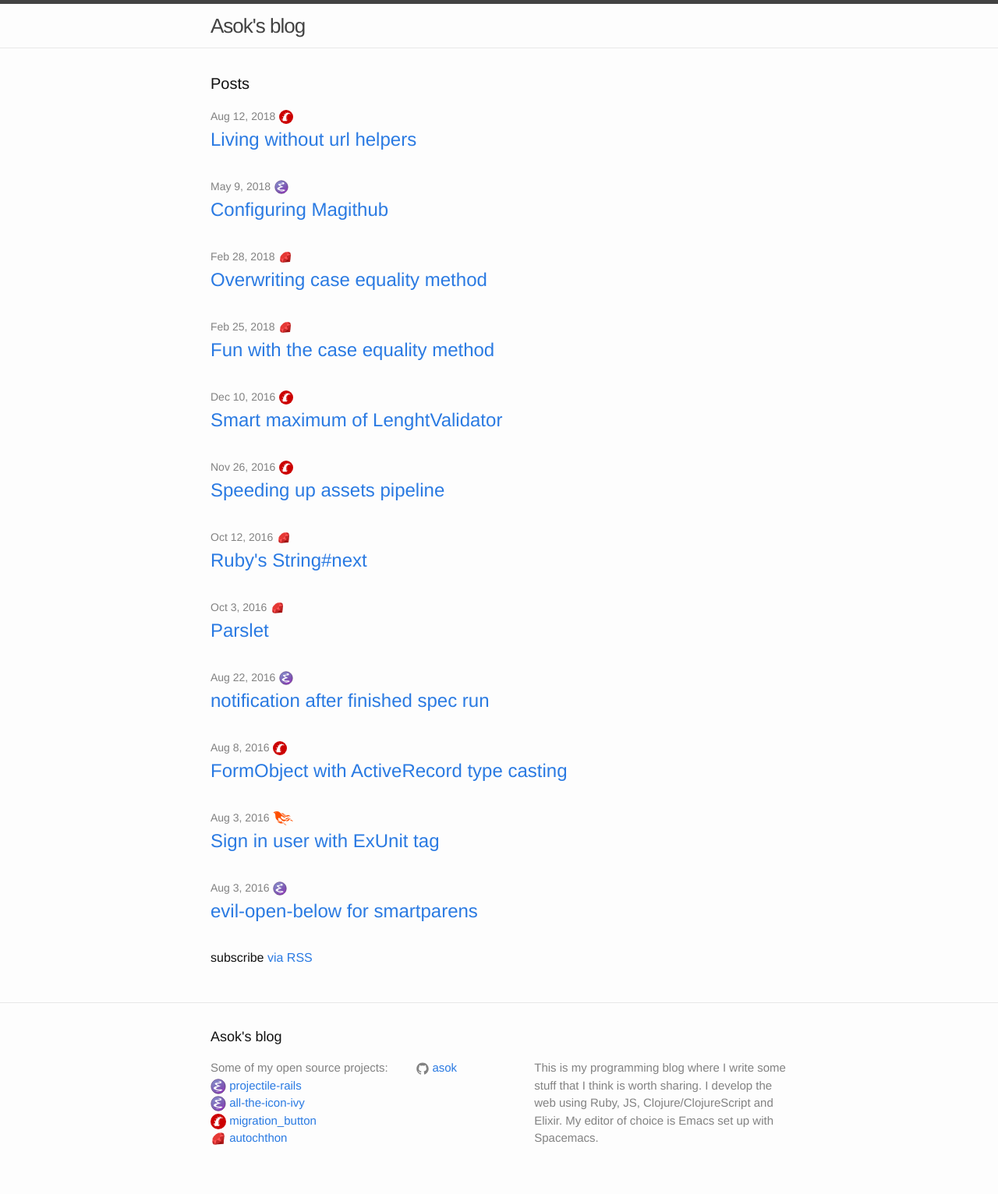
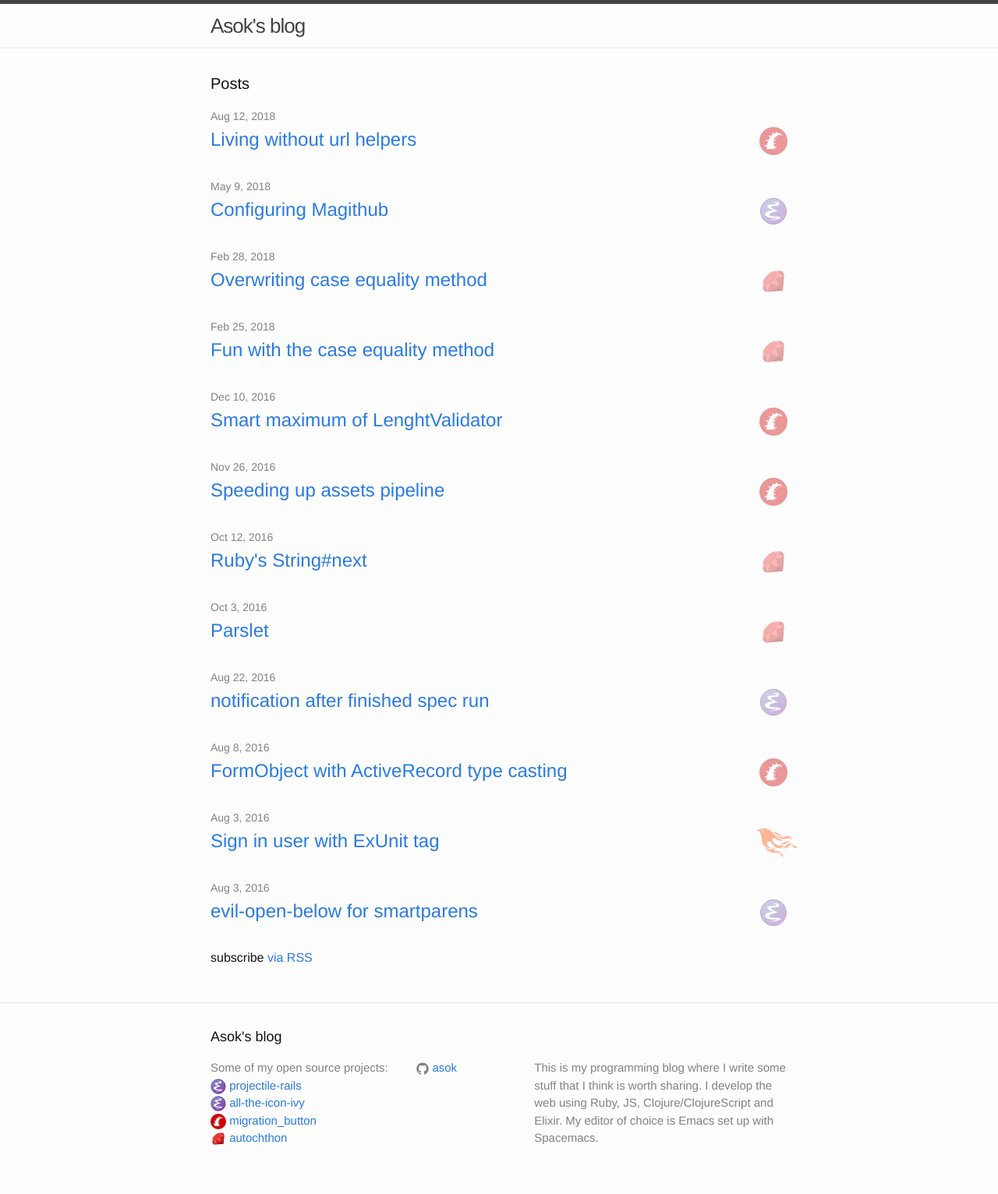
Before and after one commit to asok/asok.github.io, a Jekyll site: the page built from index.html, in a window 1280 px wide. Shown: the whole page at 78% size. Built offline with Jekyll 4.4.1, drawn with Linux system fonts in a browser that asks for light colours.

Commit message:
Make the icons look nicer

```diff
--- a/_includes/icon-phoenix.html
+++ b/_includes/icon-phoenix.html
@@ -1,5 +1,6 @@
 <img
   src="images/phoenix.svg"
   alt="phoenix"
+  style="position: relative; left: 13px;"
   height="{{ include.size }}"
   width="{{ include.ize }}" />
--- a/_sass/minima/_layout.scss
+++ b/_sass/minima/_layout.scss
@@ -190,10 +190,14 @@
 }
 
 .post-link {
-    display: block;
+    display: inline;
     font-size: 24px;
 }
 
+.post-icon {
+  float: right;
+  opacity: 0.4;
+}
 
 
 /**
--- a/index.html
+++ b/index.html
@@ -10,28 +10,31 @@ layout: default
     {% for post in site.posts %}
       <li>
         <span class="post-meta">{{ post.date | date: "%b %-d, %Y" }}</span>
-        <span class="post-meta">
+        </span>
+
+        <span>
+          <h2>
+            <a class="post-link" href="{{ post.url | prepend: site.baseurl }}">{{ post.title | escape }}</a>
+            <span class="post-icon">
               {% if post.categories contains "rails" %}
-            {% include icon-rails.html size="18px" %}
+              {% include icon-rails.html size="36px" %}
 
               {% elsif post.categories contains "ruby" %}
-            {% include icon-ruby.html size="18px" %}
+              {% include icon-ruby.html size="36px" %}
 
               {% elsif post.categories contains "emacs" %}
-             {% include icon-emacs.html size="18px" %}
+              {% include icon-emacs.html size="36px" %}
 
               {% elsif post.categories contains "elixir" %}
-            {% include icon-elixir.html size="18px" %}
+              {% include icon-elixir.html size="36px" %}
 
               {% elsif post.categories contains "phoenix" %}
-            {% include icon-phoenix.html size="18px" %}
+              {% include icon-phoenix.html size="36px" %}
 
               {% endif %}
             </span>
-
-        <h2>
-          <a class="post-link" href="{{ post.url | prepend: site.baseurl }}">{{ post.title | escape }}</a>
           </h2>
+        </span>
       </li>
       {% endfor %}
   </ul>
```
Lines whose indentation alone changed are shown as unchanged.
